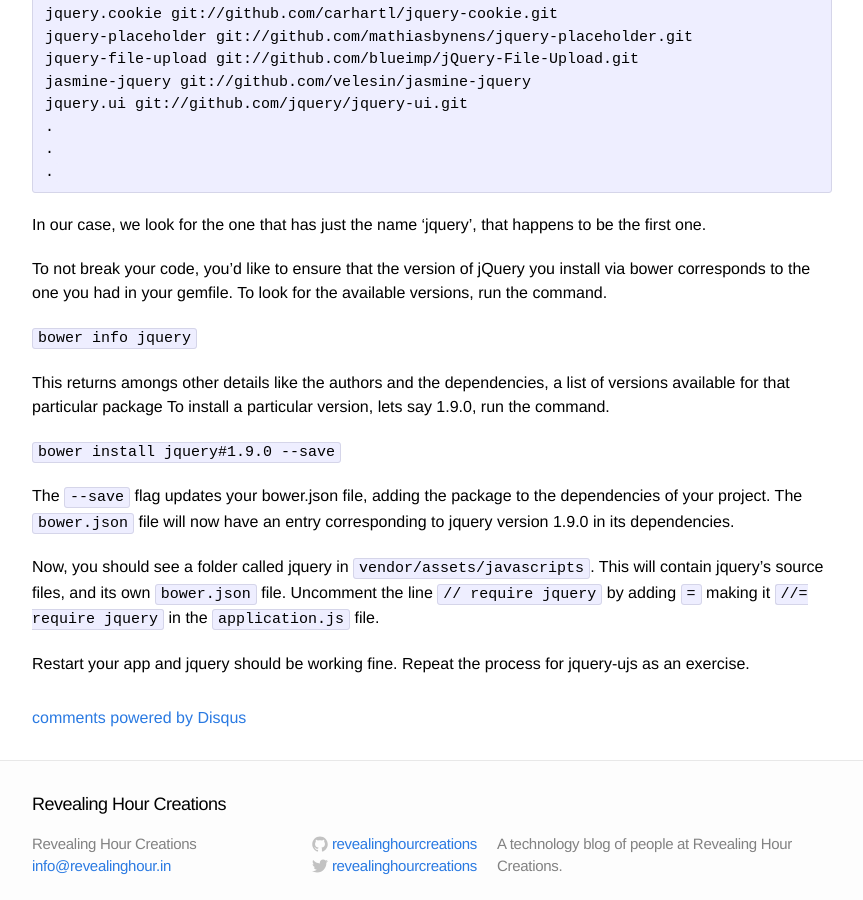
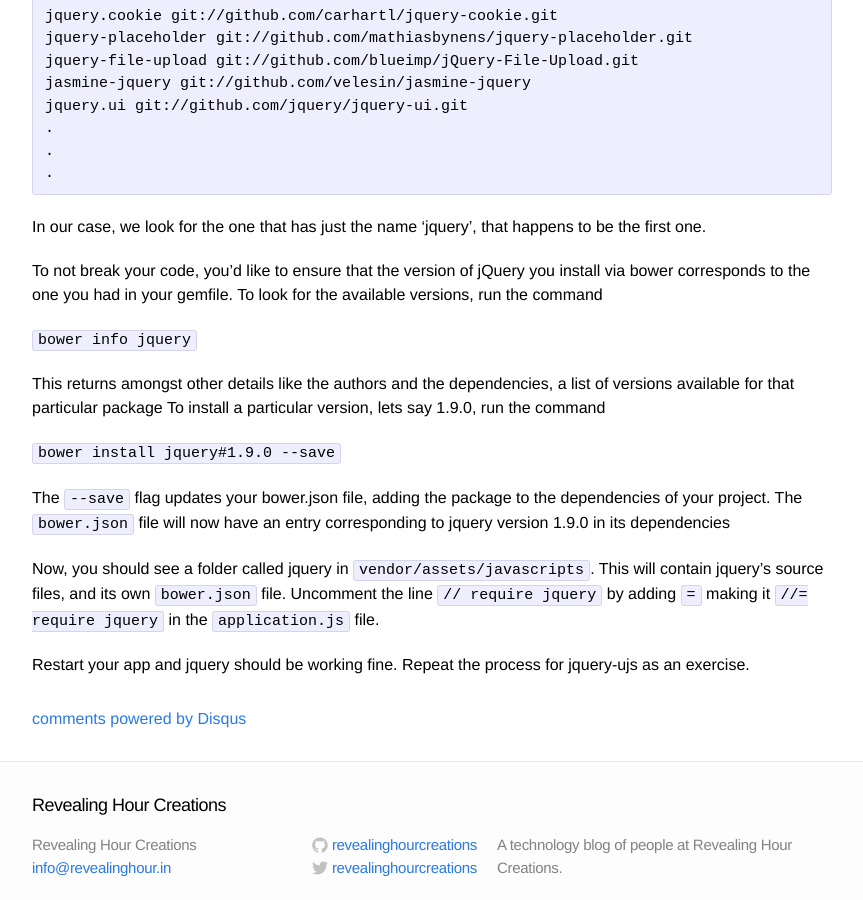
Before and after one commit to RevealingHourCreations/revealinghourcreations.github.io, a Jekyll site: the page built from _posts/2014-05-15-bower-and-rails.markdown, in a window 1280 px wide and 900 px high, scrolled down 2821 px. Shown: the whole window, without its empty margins (208-1071 px from the left). Built offline with Jekyll 4.4.1, drawn with Linux system fonts in a browser that asks for light colours; comment, search, counter and statistics services are not loaded; some of the changed text lies outside the part shown.

Commit message:
Bower Post Updated

```diff
--- a/_posts/2014-05-15-bower-and-rails.markdown
+++ b/_posts/2014-05-15-bower-and-rails.markdown
@@ -103,16 +103,16 @@
 
 In our case, we look for the one that has just the name ‘jquery’, that happens to be the first one.
 
-To not break your code, you’d like to ensure that the version of jQuery you install via bower corresponds to the one you had in your gemfile. To look for the available versions, run the command.
+To not break your code, you’d like to ensure that the version of jQuery you install via bower corresponds to the one you had in your gemfile. To look for the available versions, run the command
 
 `bower info jquery`
 
-This returns amongs other details like the authors and the dependencies, a list of versions available for that particular package
-To install a particular version, lets say 1.9.0, run the command.
+This returns amongst other details like the authors and the dependencies, a list of versions available for that particular package
+To install a particular version, lets say 1.9.0, run the command
 
 `bower install jquery#1.9.0 --save`
 
-The `--save` flag updates your bower.json file, adding the package to the dependencies of your project. The `bower.json` file will now have an entry corresponding to jquery version 1.9.0 in its dependencies.
+The `--save` flag updates your bower.json file, adding the package to the dependencies of your project. The `bower.json` file will now have an entry corresponding to jquery version 1.9.0 in its dependencies
 
 Now, you should see a folder called jquery in `vendor/assets/javascripts`. This will contain jquery's source files, and its own `bower.json` file. Uncomment the line `// require jquery` by adding `=` making it `//= require jquery` in the `application.js` file.
 
```
Also changed, not shown: other parts of _posts/2014-05-15-bower-and-rails.markdown (+2 -2 lines).
